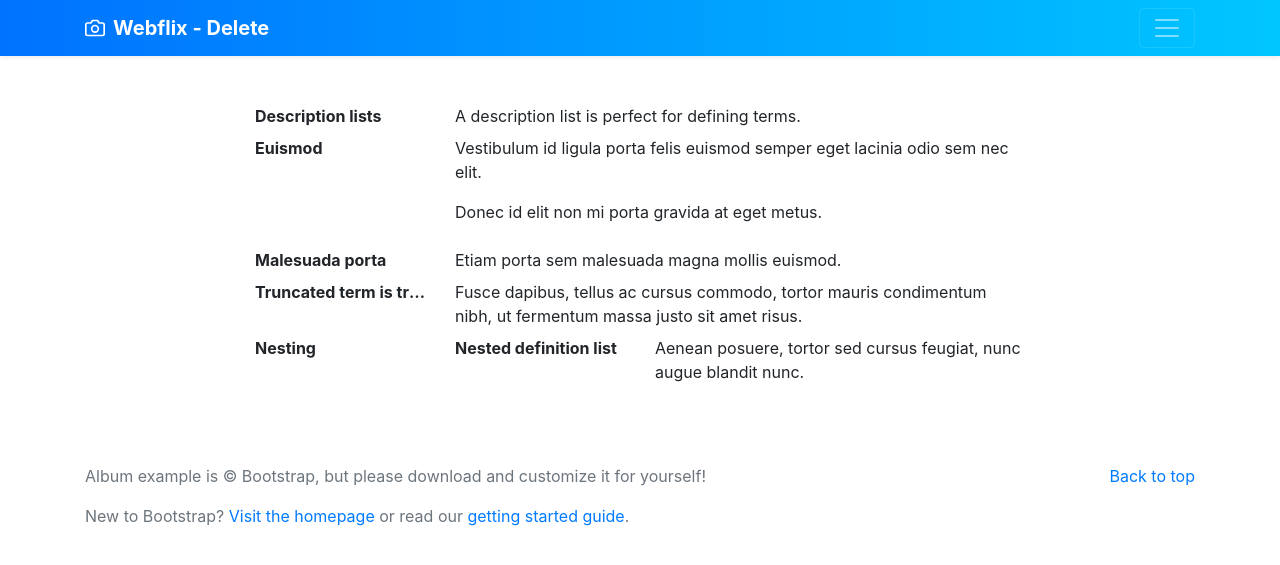
After one commit to FlorentViel/Webflix, a PHP site: page /delete_movie.php in a window 1280 px wide. The commit adds this page. Shown: the top 565 px of the page. Run offline with PHP 8.4, Linux system fonts and the light colour scheme.

Commit message:
mise à jour

```diff
--- a/assets/css/style.css
+++ b/assets/css/style.css
@@ -5,6 +5,7 @@
 #body{
     background: -webkit-linear-gradient(left, #0072ff, #00c6ff);
 }
+
 .contact-form{
     background: #fff;
     margin-top: 10%;
--- /dev/null
+++ b/delete_movie.php
@@ -0,0 +1,65 @@
+<?php
+
+$currentPageTitle = 'Delete';
+
+require_once(__DIR__.'/partials/header.php');
+
+$id = isset($_GET['id']) ? $_GET['id'] : 0;
+//$query = $db->prepare('DELETE FROM `movie` WHERE `movie`.`id` = :id');
+//$query->bindValue(':id', $id , PDO::PARAM_INT); // On assure que 'lid est bien un entier
+//$query->execute(); // Excute la requête
+
+//echo 'delete';
+
+?>
+
+</div>
+
+
+<dl class="row  mt-5 mb-5 mx-auto " style="width: 800px;">
+  <dt class="col-sm-3">Description lists</dt>
+  <dd class="col-sm-9">A description list is perfect for defining terms.</dd>
+
+  <dt class="col-sm-3">Euismod</dt>
+  <dd class="col-sm-9">
+    <p>Vestibulum id ligula porta felis euismod semper eget lacinia odio sem nec elit.</p>
+    <p>Donec id elit non mi porta gravida at eget metus.</p>
+  </dd>
+
+  <dt class="col-sm-3">Malesuada porta</dt>
+  <dd class="col-sm-9">Etiam porta sem malesuada magna mollis euismod.</dd>
+
+  <dt class="col-sm-3 text-truncate">Truncated term is truncated</dt>
+  <dd class="col-sm-9">Fusce dapibus, tellus ac cursus commodo, tortor mauris condimentum nibh, ut fermentum massa justo sit amet risus.</dd>
+
+  <dt class="col-sm-3">Nesting</dt>
+  <dd class="col-sm-9">
+    <dl class="row">
+      <dt class="col-sm-4">Nested definition list</dt>
+      <dd class="col-sm-8">Aenean posuere, tortor sed cursus feugiat, nunc augue blandit nunc.</dd>
+    </dl>
+  </dd>
+</dl>
+
+
+
+
+
+<footer class="text-muted">
+      <div class="container">
+        <p class="float-right">
+          <a href="#webflix-top">Back to top</a>
+        </p>
+        <p>Album example is &copy; Bootstrap, but please download and customize it for yourself!</p>
+        <p>New to Bootstrap? <a href="../../">Visit the homepage</a> or read our <a href="../../getting-started/">getting started guide</a>.</p>
+      </div>
+    </footer>
+
+    <!-- Bootstrap core JavaScript
+    ================================================== -->
+    <!-- Placed at the end of the document so the pages load faster -->
+<script src="https://code.jquery.com/jquery-3.3.1.slim.min.js" integrity="sha384-q8i/X+965DzO0rT7abK41JStQIAqVgRVzpbzo5smXKp4YfRvH+8abtTE1Pi6jizo" crossorigin="anonymous"></script>
+<script src="https://cdnjs.cloudflare.com/ajax/libs/popper.js/1.14.3/umd/popper.min.js" integrity="sha384-ZMP7rVo3mIykV+2+9J3UJ46jBk0WLaUAdn689aCwoqbBJiSnjAK/l8WvCWPIPm49" crossorigin="anonymous"></script>
+<script src="https://stackpath.bootstrapcdn.com/bootstrap/4.1.3/js/bootstrap.min.js" integrity="sha384-ChfqqxuZUCnJSK3+MXmPNIyE6ZbWh2IMqE241rYiqJxyMiZ6OW/JmZQ5stwEULTy" crossorigin="anonymous"></script>
+</body>
+</html>
--- a/partials/header.php
+++ b/partials/header.php
@@ -24,7 +24,8 @@
   </head>
 
   <body>
-     <div id = "body">
+    <div id = "body">
+
 
     <header>
       <div class="collapse" id="navbarHeader">
```
Also changed, not shown: index.php (+4 -7 lines).
